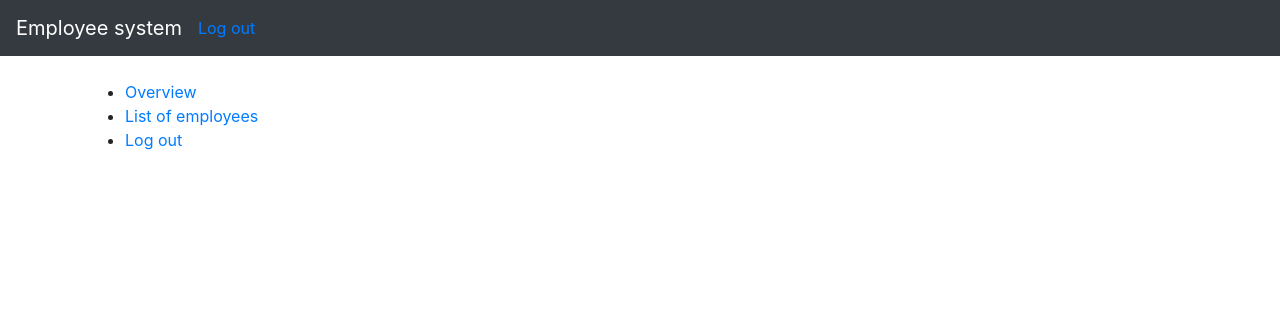
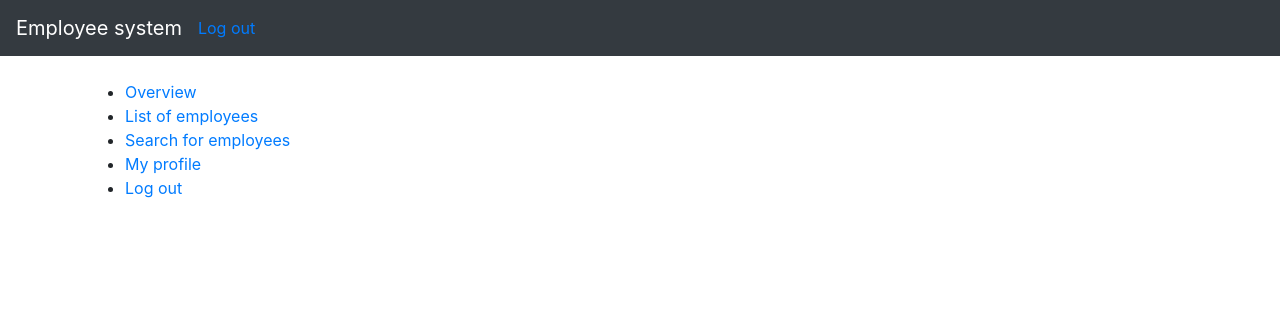
Before and after one commit to friedelwolff/tangent, a Django app: page / in a window 1280 px wide. Shown: the top 316 px of the page. Run offline with Django 3.2, Linux system fonts and the light colour scheme; the visitor is signed in with stand-in values (Sample User, id 1); some libraries are stand-ins or nearby versions.

Commit message:
+links to search and myprofile view on index page

```diff
--- a/employees/templates/index.html
+++ b/employees/templates/index.html
@@ -7,6 +7,10 @@
     <li><a href="{{ url }}">Overview</a>
     {% url 'list' as url %}
     <li><a href="{{ url }}">List of employees</a>
+    {% url 'search' as url %}
+    <li><a href="{{ url }}">Search for employees</a>
+    {% url 'myprofile' as url %}
+    <li><a href="{{ url }}">My profile</a>
     {% url 'logout' as url %}
     <li><a href="{{ url }}">Log out</a>
   </ul>
```
